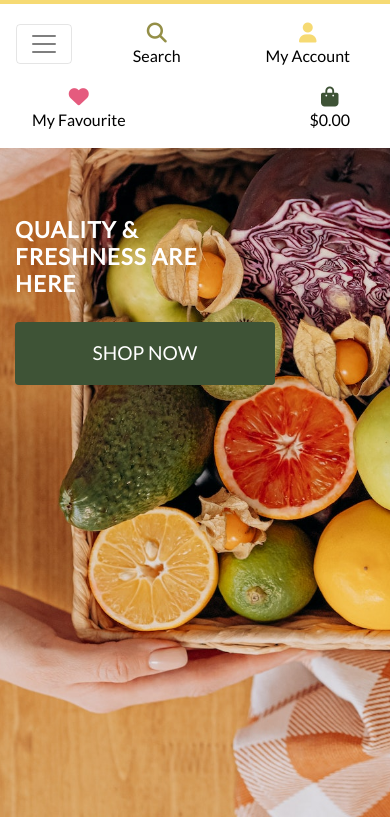
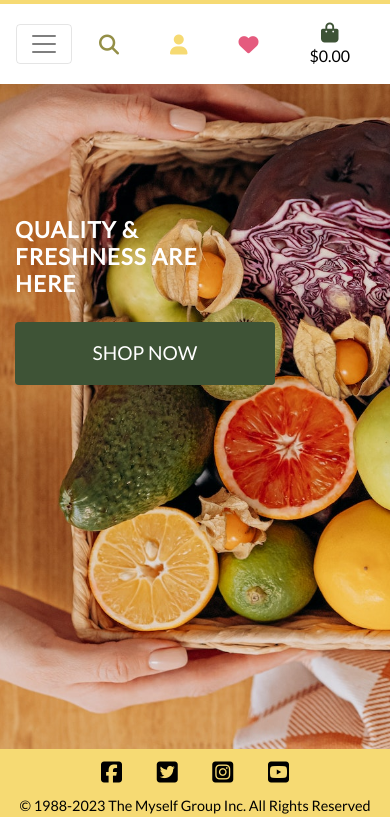
Before and after one commit to Marcosmgs/freshfarm_2_table, a Django app: page / in a window 390 px wide. Shown: the part 27-844 px from the top of the page. Run offline with Django 3.2, Linux system fonts and the light colour scheme; some libraries are stand-ins or nearby versions.

Commit message:
added base footer and responsiveness to mobile nav

```diff
--- a/static/css/base.css
+++ b/static/css/base.css
@@ -25,6 +25,13 @@ body {
     width: 1.5rem;
 }
 
+#social-icon, #social-icon i {
+    padding: 0px 15px 0px;
+    font-size: 1.5rem;
+    color: #000;
+    margin: 5px 0px 5px;
+}
+
 /* Colours */
 
 #fav-i-color{
@@ -41,6 +48,11 @@ body {
 
 #search-i-color{
     color: #948F47;
+}
+
+.footer-color{
+    background: #F6DA73;
+    color: #000;
 }
 
 .btn-color {
@@ -69,6 +81,10 @@ body {
 
 #banner h4 {
     font-size: 1.2rem;
+}
+
+#footer-cr{
+    font-size: 0.9rem;
 }
 
 .logo-font {
@@ -104,12 +120,6 @@ body {
 
 /* Slightly smaller nav on medium screens */
 @media (max-width: 1101px) {
-    /* .logo-font {
-        font-size: 1.2rem;
-    }
-    .message-font {
-        font-size: 1.1rem;
-    } */
     .font-nav{
         font-size: 0.9rem;
     }
@@ -140,3 +150,19 @@ body {
         padding-top: 164px;
     }
 }
+
+/* Slightly smaller nav on XS mobile screens */
+@media (max-width: 358px) {
+    #grand-total-mobile {
+        font-size: 0.5rem;
+    }
+    #banner h4 {
+        font-size: 0.9rem;
+    }
+    .navbar {
+        padding: 0rem;
+    }
+    #footer-cr{
+        font-size: 0.7rem;
+    }
+}
--- a/templates/base.html
+++ b/templates/base.html
@@ -131,6 +131,16 @@
 
     {% block postloadjs %}
     {% endblock %}
+    <!-- Footer -->
+    <footer class="footer fixed-bottom mt-auto py-0 footer-color">
+      <p id="social-icon" class="text-center text-color">
+        <a href="#"><i class="fab fa-facebook-square"></i></a>
+        <a href="#"><i class="fab fa-twitter-square"></i></a>
+        <a href="#"><i class="fab fa-instagram-square"></i></a>
+        <a href="#"><i class="fab fa-youtube-square"></i></a>
+      </p>
+      <p id="footer-cr" class="font-weight-lighter text-center text-color m-0">&copy 1988-2023 The Myself Group Inc. All Rights Reserved</p>
+    </footer>
+  </body>
 
-  </body>
 </html>
--- a/templates/includes/mobile-top-header.html
+++ b/templates/includes/mobile-top-header.html
@@ -2,7 +2,6 @@
     <a class="text-color nav-link d-block d-lg-none" href="#" id="mobile-search" data-toggle="dropdown" aria-haspopup="true" aria-expanded="false">
         <div class="text-center">
             <div><i id="search-i-color" class="fas fa-search fa-lg"></i></div>
-            <p class="my-0">Search</p>
         </div>
     </a>
     <div class="dropdown-menu border-0 w-100 p-3 rounded-0 my-0" aria-labelledby="mobile-search">
@@ -24,7 +23,6 @@
     <a class="text-color nav-link d-block d-lg-none" href="#" id="user-options" data-toggle="dropdown" aria-haspopup="true" aria-expanded="false">
         <div class="text-center">
             <div><i id="account-i-color" class="fas fa-user fa-lg"></i></div>
-            <p class="my-0">My Account</p>
         </div>
     </a>
     <div class="dropdown-menu border-0" aria-labelledby="user-options">
@@ -44,7 +42,6 @@
     <a class="text-color nav-link d-block d-lg-none" href="#">
       <div class="text-center">
           <div><i id="fav-i-color" class="fas fa-heart fa-lg"></i></div>
-          <p class="my-0">My Favourite</p>
       </div>
     </a>
 </li>
@@ -52,7 +49,7 @@
     <a class="{% if grand_total %}text-primary font-weight-bold{% else %}text-color{% endif %} nav-link d-block d-lg-none" href="#">
         <div class="text-center">
             <div><i id="bag-i-color" class="fas fa-shopping-bag fa-lg"></i></div>
-            <p class="my-0">
+            <p id="grand-total-mobile"class="my-0">
                 {% if grand_total %}
                     ${{ grand_total|floatformat:2 }}
                 {% else %}
```
